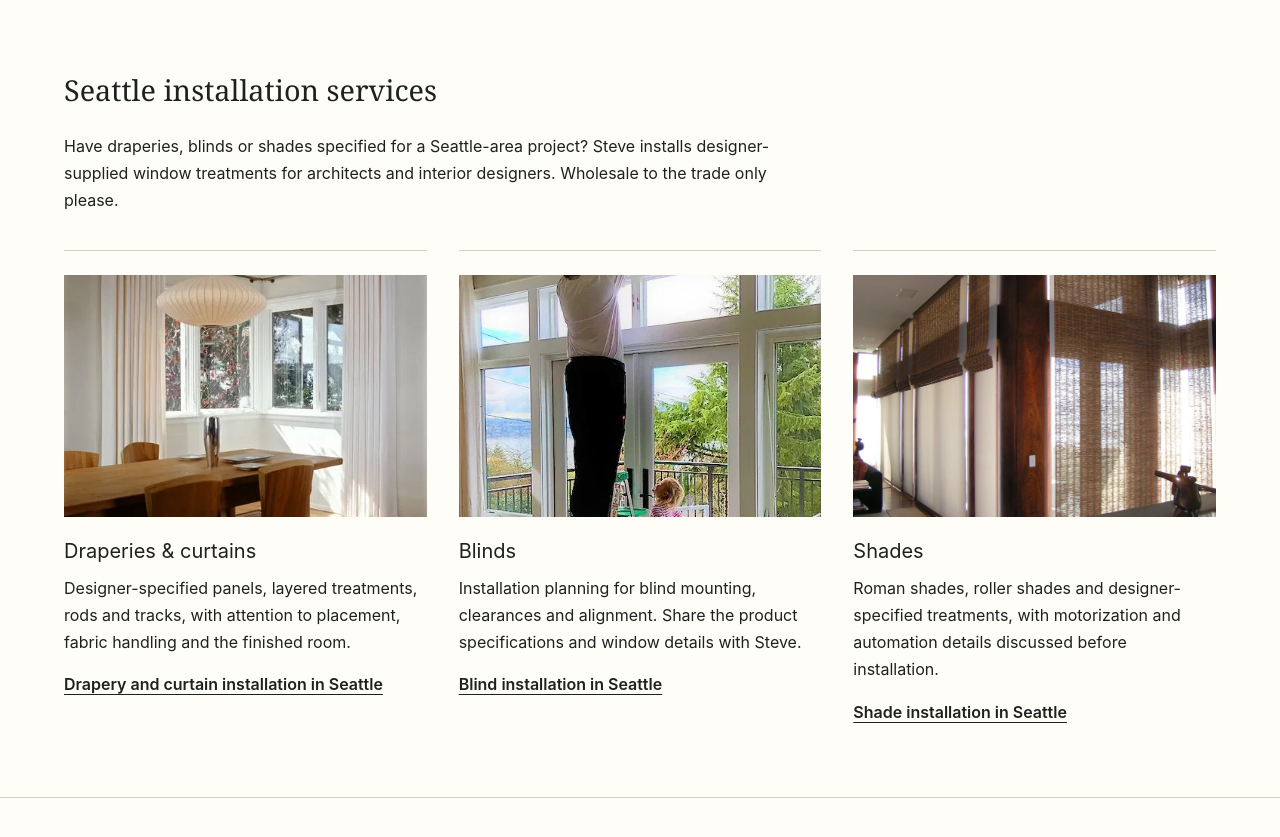
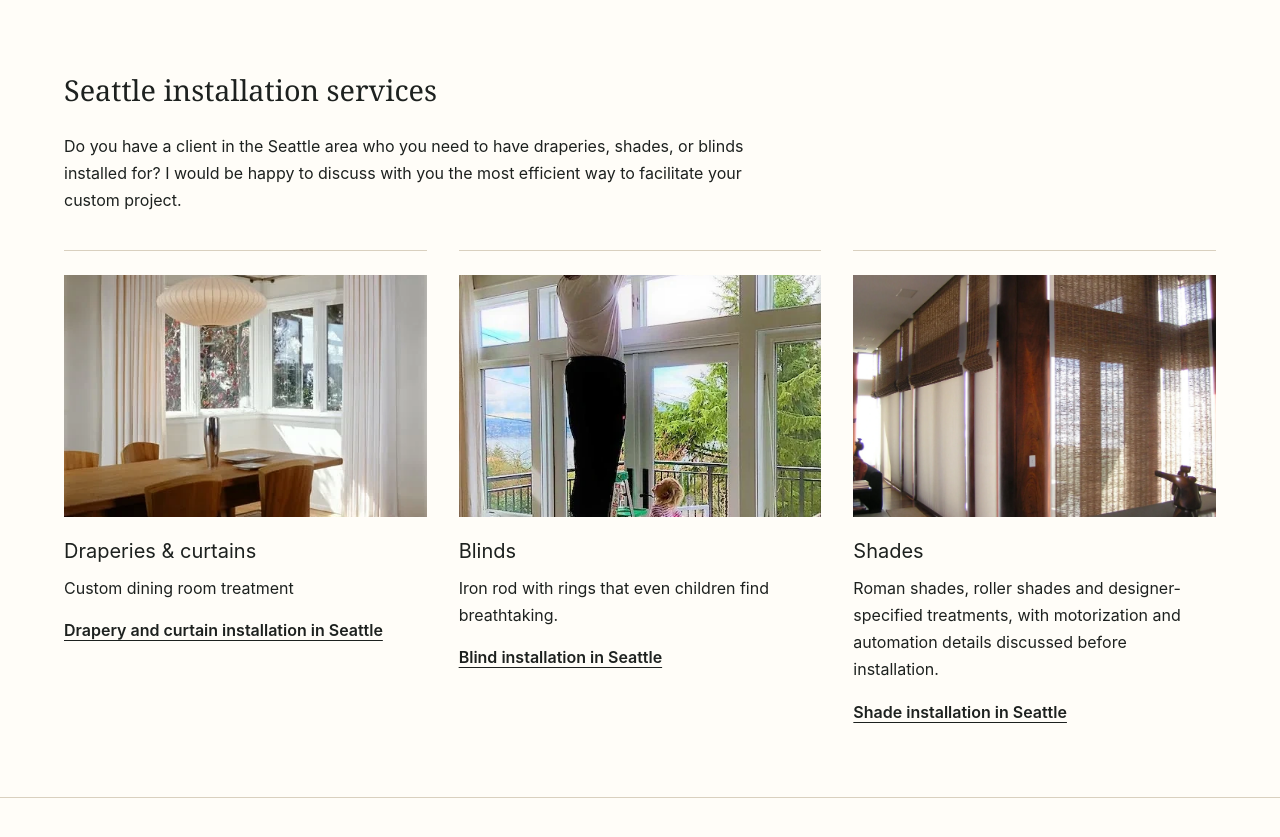
Before and after one commit to milesisco/steve-website, a plain HTML site: page index.html in a window 1280 px wide. Shown: the part 2360-3197 px from the top of the page. Drawn offline with Linux system fonts and the light colour scheme.

Commit message:
Update homepage service copy

```diff
--- a/index.html
+++ b/index.html
@@ -100,18 +100,19 @@
 
       <section id="installation-services" class="installation-services" aria-labelledby="services-heading">
         <h2 id="services-heading">Seattle installation services</h2>
-        <p>Have draperies, blinds or shades specified for a Seattle-area project? Steve installs designer-supplied window treatments for architects and interior designers. Wholesale to the trade only please.</p>
+        <p>Do you have a client in the Seattle area who you need to have draperies, shades, or blinds installed for?
+          I would be happy to discuss with you the most efficient way to facilitate your custom project.</p>
         <div class="service-links">
           <article>
             <img class="service-thumb" src="assets/dining-drapery.webp" alt="" decoding="async">
             <h3>Draperies &amp; curtains</h3>
-            <p>Designer-specified panels, layered treatments, rods and tracks, with attention to placement, fabric handling and the finished room.</p>
+            <p>Custom dining room treatment</p>
             <a class="text-link" href="seattle-drapery-curtain-installation.html">Drapery and curtain installation in Seattle</a>
           </article>
           <article>
             <img class="service-thumb" src="assets/onsite-installation.webp" alt="" decoding="async">
             <h3>Blinds</h3>
-            <p>Installation planning for blind mounting, clearances and alignment. Share the product specifications and window details with Steve.</p>
+            <p>Iron rod with rings that even children find breathtaking.</p>
             <a class="text-link" href="seattle-blind-installation.html">Blind installation in Seattle</a>
           </article>
           <article>
```
